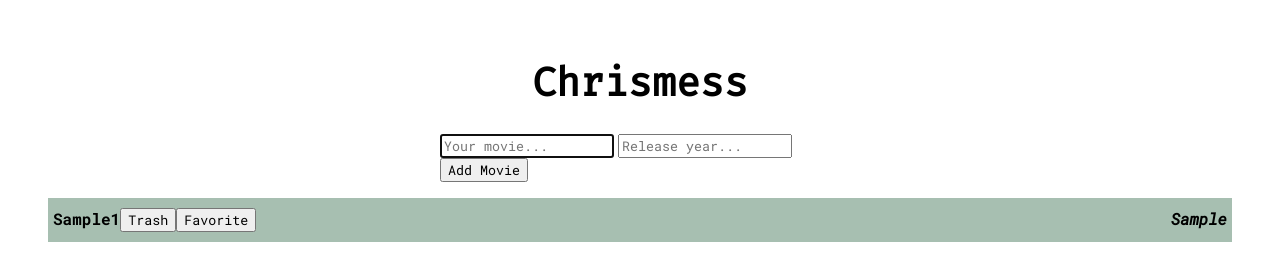
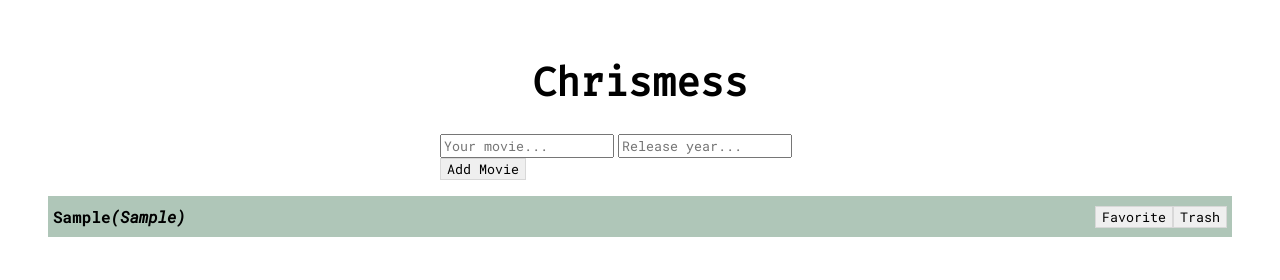
Before and after one commit to yamini-krishnamurthy/chrismess, a plain HTML site: page index.html in a window 1280 px wide. Both pictures are taken after typing "Sample", "Sample" into the empty fields and a click on the button "Add Movie". Drawn offline with Linux system fonts and the light colour scheme.

Commit message:
Improve style

```diff
--- a/index.css
+++ b/index.css
@@ -13,7 +13,19 @@ h1 {
 
 button {
   font-family: 'Roboto Mono';
+  border: 1px solid #d8d8d8;
+  cursor: pointer;
+  transition: background 0.3s;
 }
+
+button:hover {
+  background: #e0e0e0;
+}
+
+input, button {
+  outline: 0;
+}
+
 
 ul {
   list-style-type: none;
@@ -40,16 +52,15 @@ li {
   padding-left: 5px;
   padding-right: 5px;
   font-family:'Roboto Mono';
-  background: #a7bfb1;
+  background: #afc6b8;
   transition: background 0.3s;
 }
 
 li:hover {
-  background: #f2756d;
+  background: #a1b7aa;
 }
 
 .year {
-  float: right;
   font-style: italic;
 }
 
@@ -58,5 +69,12 @@ li:hover {
 }
 
 li.favorite {
-  background: yellow;
+  background: #f2756d;
 }
+
+li.favorite:hover {
+  background: #f25d52;
+}
+.trash, .fave {
+  float: right;
+}
--- a/index.js
+++ b/index.js
@@ -30,13 +30,15 @@ class App {
 
     const movieProps = Object.keys(movie)
     movieProps.forEach((prop) => {
+      if(prop == 'favorite' || prop == 'id')
+        return
       const span = this.renderSpan(prop, movie[prop])
       listItem.appendChild(span)
     })
 
     //add and bind listeners to favorite and trash button for each list item
     const trashButton = this.renderButton('trash', 'Trash')
-    const faveButton = this.renderButton('favorite', 'Favorite')
+    const faveButton = this.renderButton('fave', 'Favorite')
 
     trashButton.addEventListener('click', (event) => {
       this.handleTrash(event)
@@ -85,7 +87,7 @@ class App {
     //create new movie object
     const movie = {
       title: event.target.moviename.value,
-      year: event.target.releaseyear.value,
+      year: '(' + event.target.releaseyear.value + ')',
       id: ++this.idCounter,
     }
 
```
